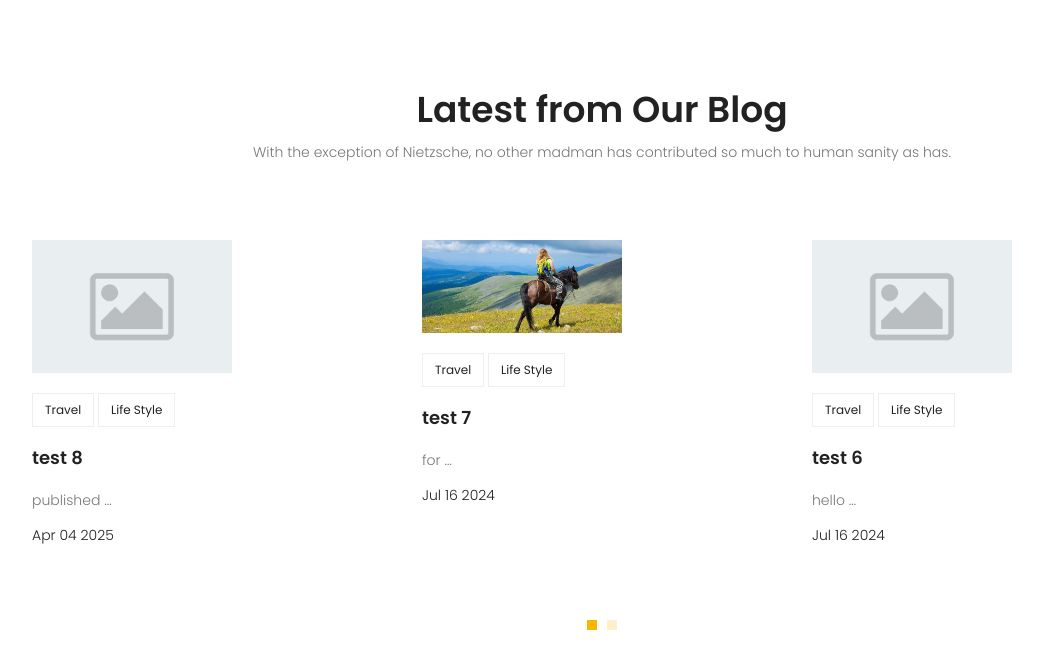
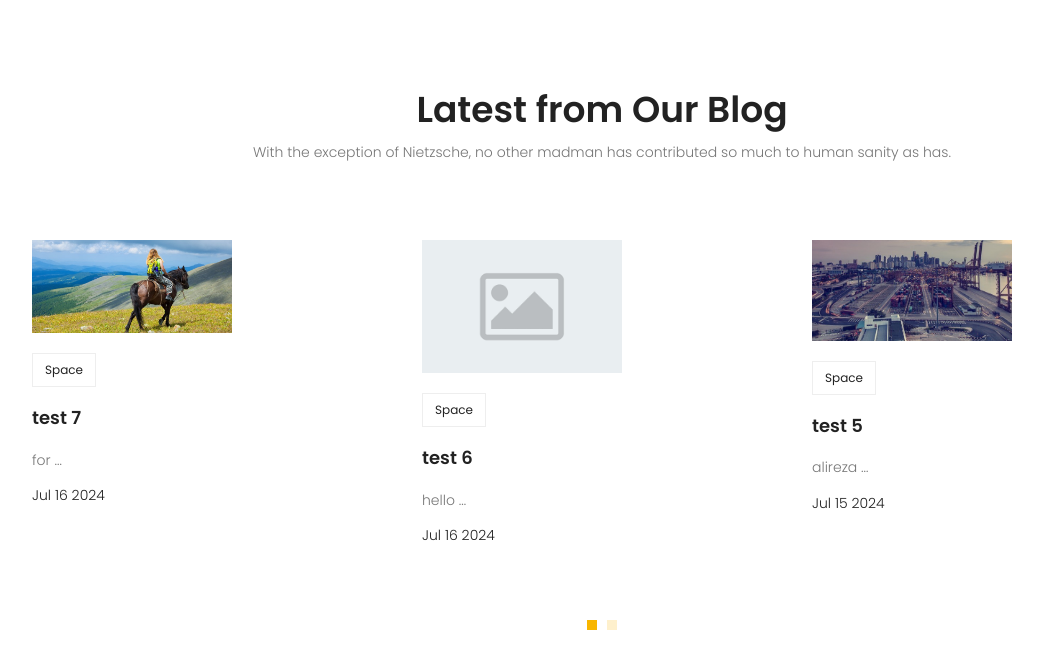
Before and after one commit to wh1tecode/maktabkhooneh, a Django app: page / in a window 1280 px wide. Shown: the part 2549-3216 px from the top of the page, without its empty margins (38-1081 px from the left). Run offline with Django 4.2, Linux system fonts and the light colour scheme; data comes from the database, SQL or seed files in the repository; both versions use the stored data as it was after the commit; some libraries are stand-ins or nearby versions.

Commit message:
Fixed bug tags and published date

```diff
--- a/templates/website/website-latest-post.html
+++ b/templates/website/website-latest-post.html
@@ -21,12 +21,13 @@
                     <div class="details">
                         <div class="tags">
                             <ul>
+                                {% for category in post.category.all %}
                                 <li>
-                                    <a href="#">Travel</a>
+                                    <a href="{% url 'blog:category' cat_name=category %}">{{category}}</a>
                                 </li>
-                                <li>
-                                    <a href="#">Life Style</a>
-                                </li>
+
+                                {% endfor %}
+
                             </ul>
                         </div>
                         <a href="{% url 'blog:single' pid=post.id %}">
--- a/website/templatetags/website_tags.py
+++ b/website/templatetags/website_tags.py
@@ -1,11 +1,11 @@
 from django import template
 from blog.models import Post
-
+from django.utils import timezone
 
 register = template.Library()
 
 
 @register.inclusion_tag("website-latest-post.html")
 def latest_posts(arg=6):
-    posts = Post.objects.filter(status=True).order_by("-id")[0:arg]
+    posts = Post.objects.filter(status=True, published_date__lt=timezone.now()).order_by("-id")[0:arg]
     return {"posts": posts}
```
Also changed, not shown: db.sqlite3.
